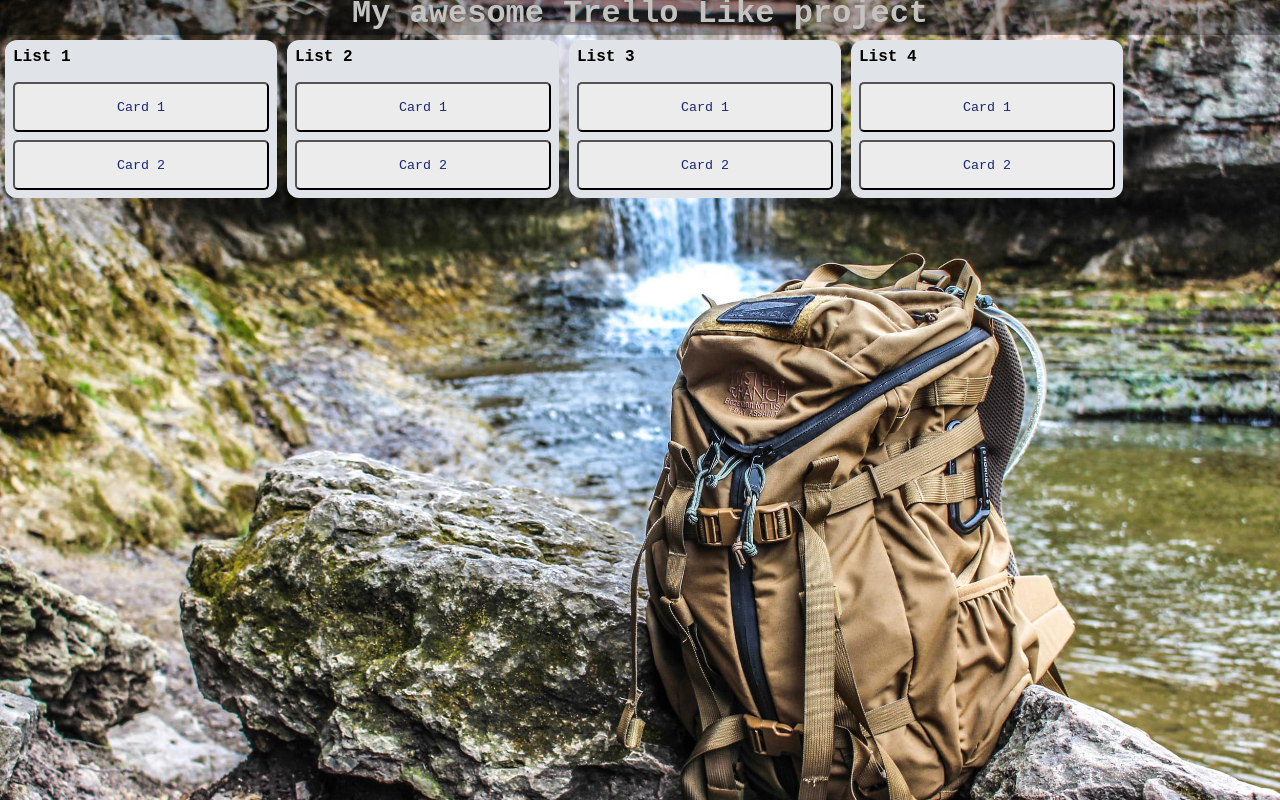
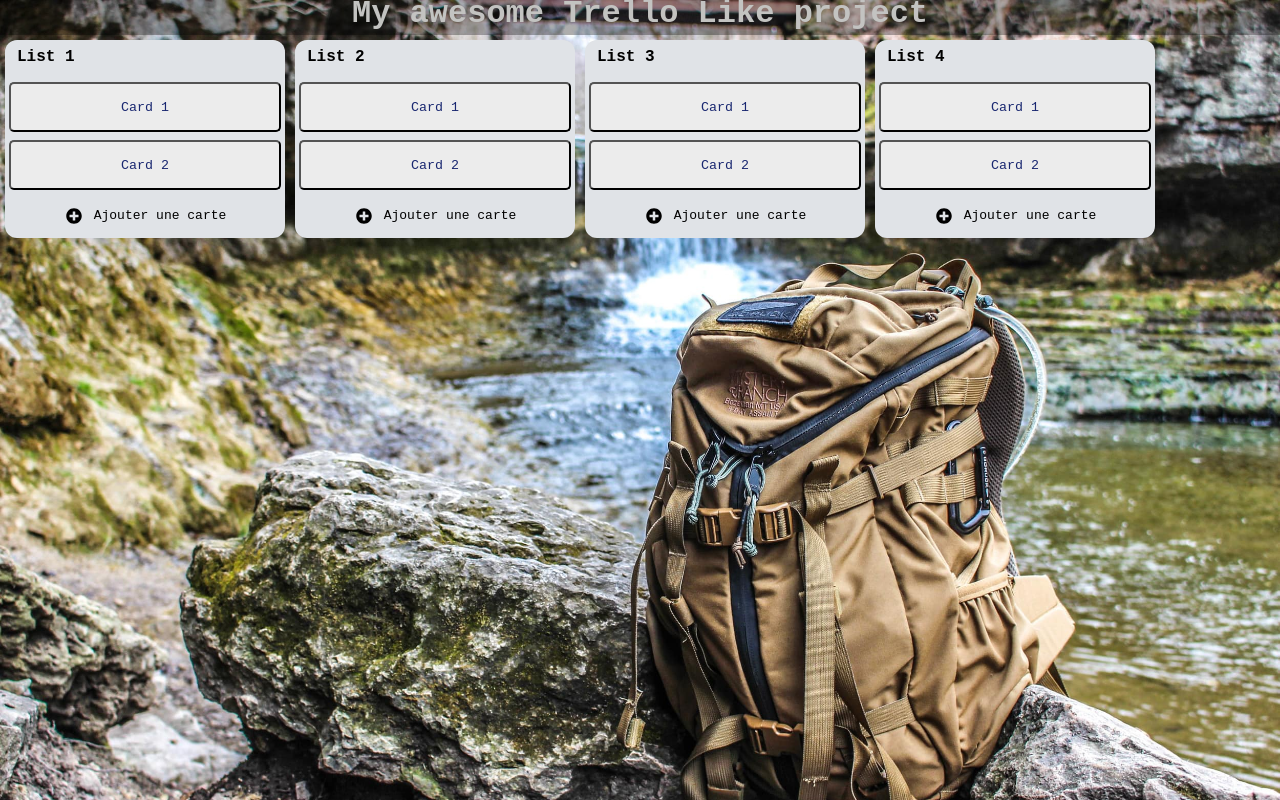
Before and after one commit to ben-grandin/trello-like, a React (Create React App) app: page / in a window 1280 px wide. Built offline with nearby package versions, Linux system fonts and the light colour scheme.

Commit message:
InputAdder: add-text

```diff
--- a/package.json
+++ b/package.json
@@ -3,6 +3,10 @@
   "version": "0.1.0",
   "private": true,
   "dependencies": {
+    "@fortawesome/fontawesome-svg-core": "1.2.0",
+    "@fortawesome/free-solid-svg-icons": "5.1.0",
+    "@fortawesome/free-regular-svg-icons": "5.1.0",
+    "@fortawesome/react-fontawesome": "^0.1.9",
     "@testing-library/jest-dom": "^4.2.4",
     "@testing-library/react": "^9.3.2",
     "@testing-library/user-event": "^7.1.2",
--- a/src/components/Card/Card.scss
+++ b/src/components/Card/Card.scss
@@ -4,7 +4,7 @@
   padding: 10px;
   margin-bottom: 8px;
   min-height: 50px;
-  max-width: 300px;
+  width: 100%;
 
   .card-title {
    color: #192770;
--- /dev/null
+++ b/src/components/InputAdder/InputAdder.scss
@@ -0,0 +1,27 @@
+.input-adder {
+  text-align: center;
+  display: flex;
+  padding: 5px;
+
+  .add-text {
+    font-size: small;
+    width: 100%;
+    display: flex;
+    justify-content: center;
+
+    .icon {
+      padding: 5px;
+      height: 20px;
+      font-size: 16px;
+      line-height: 20px;
+      width: 20px;
+    }
+
+    .text {
+      padding: 5px;
+
+      //max-height: 38px;
+      //min-height: 38px;
+    }
+  }
+}
--- /dev/null
+++ b/src/components/InputAdder/InputAdder.tsx
@@ -0,0 +1,17 @@
+import React, { FC } from 'react';
+import './InputAdder.scss';
+import { FontAwesomeIcon } from '@fortawesome/react-fontawesome';
+import { faPlusCircle } from '@fortawesome/free-solid-svg-icons';
+
+export const InputAdder: FC<any> = ({ children }) => {
+	return (
+		<div className={'input-adder'}>
+			<div className={'add-text'}>
+				<div className={'icon'}>
+					<FontAwesomeIcon icon={faPlusCircle} color={'#000000'}/>
+				</div>
+				<div className={'text'}>{children}</div>
+			</div>
+		</div>
+	);
+};
--- a/src/components/List/List.scss
+++ b/src/components/List/List.scss
@@ -1,18 +1,21 @@
 .list {
   flex-direction: column;
-  border-radius: 12px;
+
   min-width: 272px;
   width: 272px;
+  height: fit-content;
+
+  margin: 5px;
+  padding: 0 4px;
+
   background-color: #e0e3e7;
-  margin: 5px;
-  height: fit-content;
+  border-radius: 12px;
 
   .list-card-container {
     // Todo: Flex or block ? Why.
     display: flex;
     flex-direction: column;
-    margin: 0 4px;
-    padding: 0 4px;
+
 
   }
 
--- a/src/components/List/List.tsx
+++ b/src/components/List/List.tsx
@@ -2,6 +2,7 @@ import React, { EventHandler, FC } from 'react';
 import { ListHeader } from '../ListHeader/ListHeader';
 import './List.scss';
 import { Card } from '../Card/Card';
+import { InputAdder } from '../InputAdder/InputAdder';
 
 
 interface ListProps {
@@ -22,6 +23,8 @@ const List: FC<ListProps> = ({ title, toggleModal }) => {
 						.map(({ title }) => <Card toggleModal={toggleModal} key={title} title={title}/>)
 				}
 			</div>
+
+			<InputAdder>Ajouter une carte</InputAdder>
 		</div>);
 
 };
```
Also changed, not shown: 1 other file (tests, documents, lock files or other folders).
